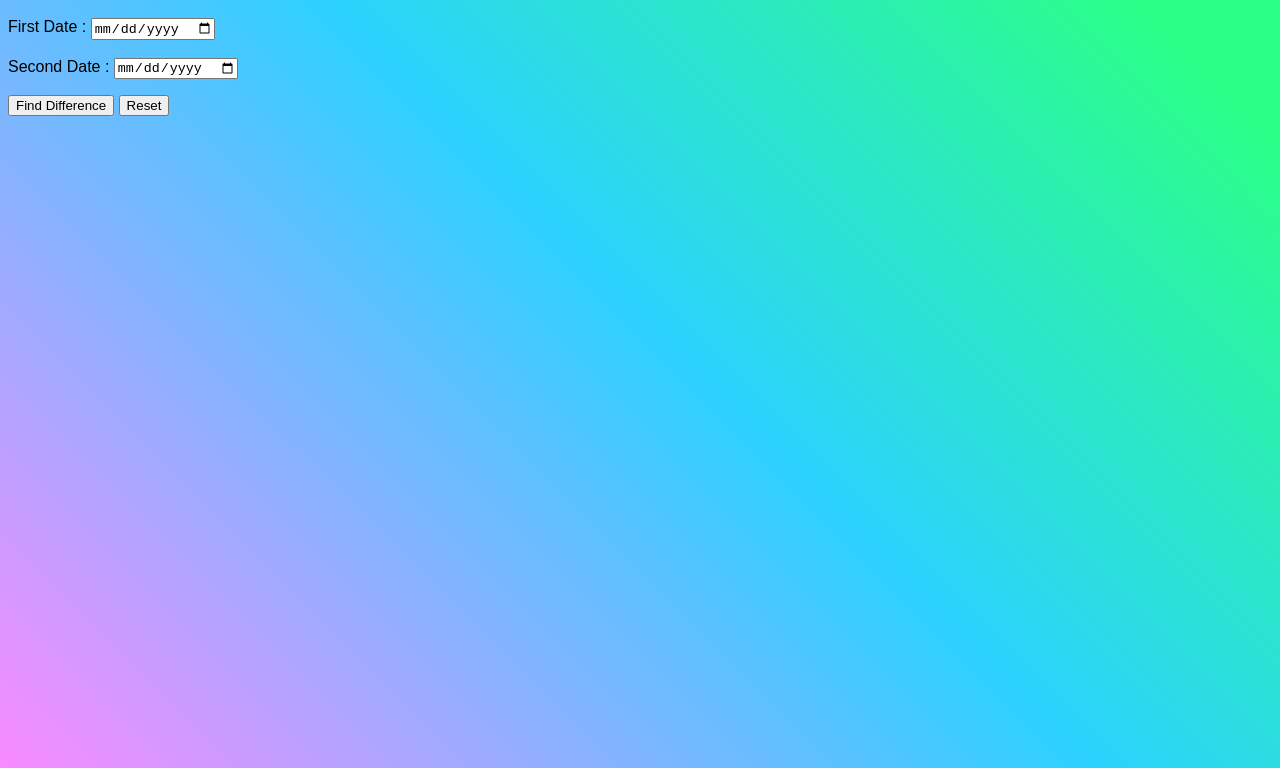
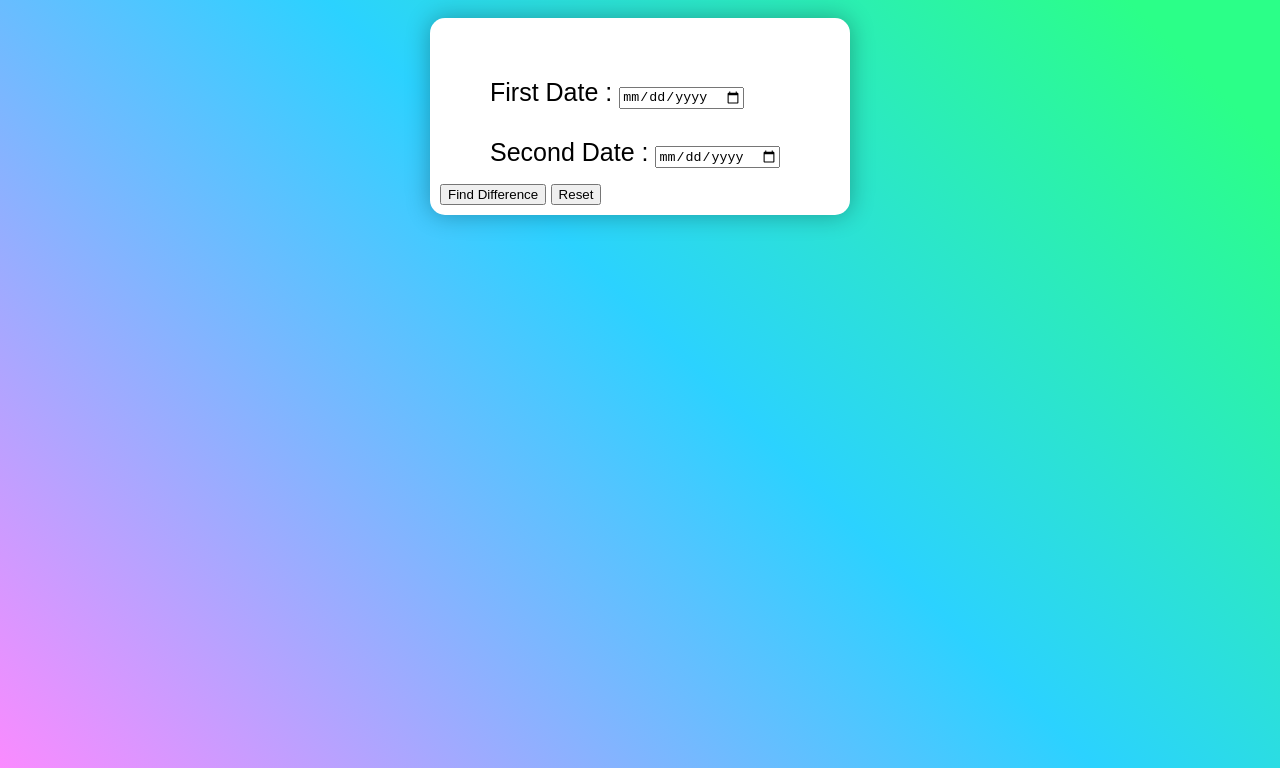
Before and after one commit to adityaw20/diff-2-dates, a plain HTML site: page index.html in a window 1280 px wide. Shown: the part 60-828 px from the top of the page. Drawn offline with Linux system fonts and the light colour scheme.

Commit message:
container css

```diff
--- a/index.html
+++ b/index.html
@@ -17,6 +17,23 @@
             text-align: center;
             color: #fff;
             margin-top: 20px;
+        }
+        .parent-container {
+            display: block;
+            margin: 10px auto;
+            padding: 10px;
+            width: 400px;
+            background: #fff;
+            border-radius: 15px;
+            box-shadow: 0 0 25px rgba(0, 0, 0, .3);
+        }
+
+        .container {
+            display: block;
+            margin: 10px auto;
+            padding-top: 40px;
+            width: 300px;
+            font-size: 25px;
         }
 
     </style>
```
